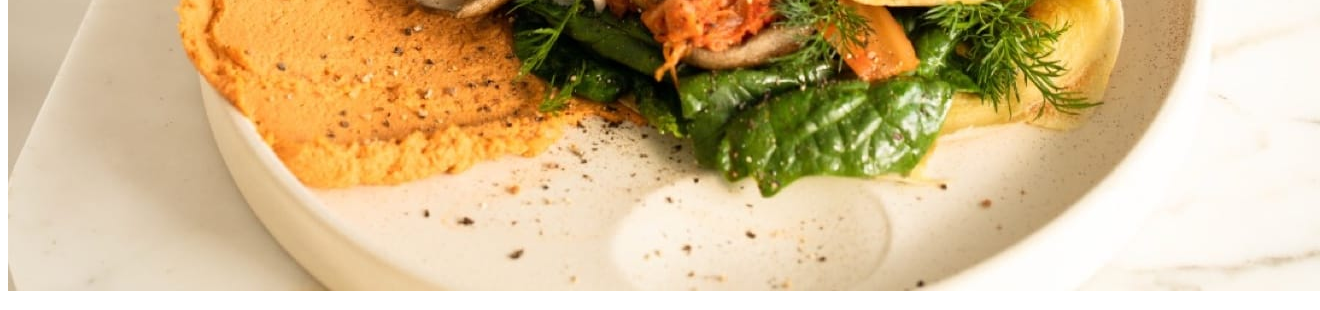
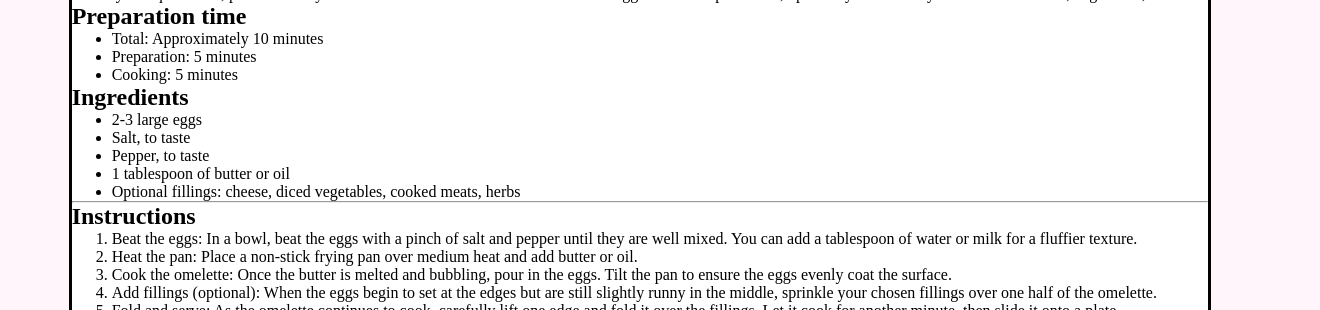
Before and after one commit to Bshy201/Recipe-Page, a plain HTML site: page index.html in a window 1280 px wide. Shown: the part 317-627 px from the top of the page, 1320 px wide, since content can reach past the window. Drawn offline with Linux system fonts and the light colour scheme.

Commit message:
Updated index.html and added basic body and main styles

```diff
--- a/index.html
+++ b/index.html
@@ -23,7 +23,7 @@
 <body>
   <main>
 
-  <img class="omel-imgg" src="assets/images/image-omelette.jpeg" alt="">
+  <img class="omel-img" src="assets/images/image-omelette.jpeg" alt="">
   <header>
   <h1>
     Simple Omelette Recipe
--- a/styles.css
+++ b/styles.css
@@ -0,0 +1,44 @@
+*,
+*::before,
+*::after {
+    margin: 0;
+    box-sizing: border-box;
+}
+
+:root {
+    --White: hsl(0, 0%, 100%);
+    --Stone100: hsl(30, 54%, 90%);
+    --Stone150: hsl(30, 18%, 87%);
+    --Stone600: hsl(30, 10%, 34%);
+    --Stone900: hsl(24, 5%, 18%);
+    --Brown800: hsl(14, 45%, 36%);
+    --Rose800: hsl(332, 51%, 32%);
+    --Rose50: hsl(330, 100%, 98%);
+    --Font-Size: 1rem;
+    --Weight400: 400;
+    --Weight600: 600;
+    --Weight700: 700;
+
+    --MobileScreen: 375px;
+}
+
+body {
+    background-color: var(--Rose50);
+    min-height: 100svh;
+    display: flex;
+    justify-content: center;
+    flex-direction: column;
+}
+
+main {
+    width: auto;
+    height: auto;
+    display: inline-block;
+    margin-inline: auto;
+    background-color: var(--White);
+    border: solid;
+}
+
+.omel-img {
+    height: 15rem;
+}
```
